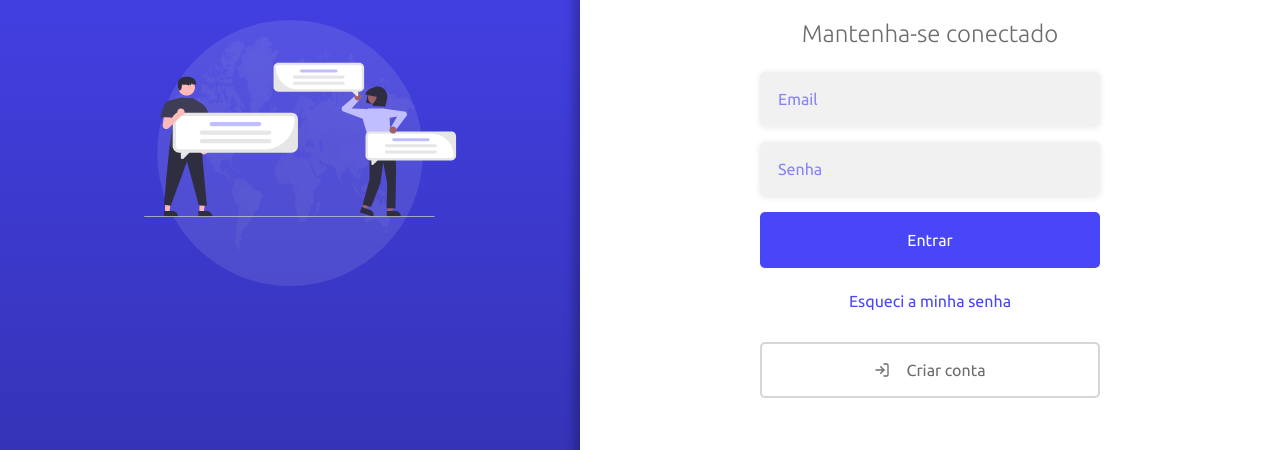
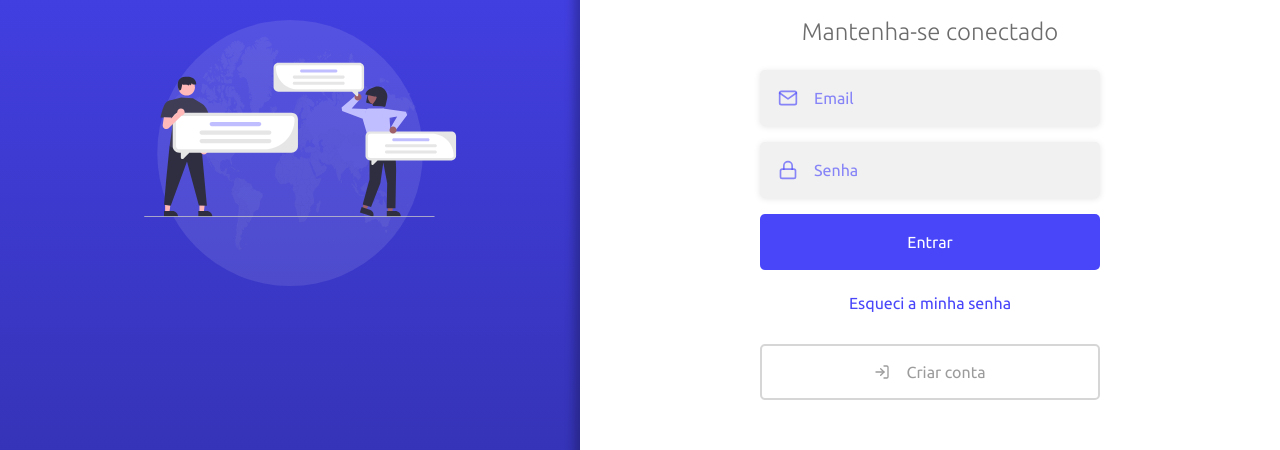
Before and after one commit to LuisPeixoto/Finz-web, a React (Create React App) app: page / in a window 1280 px wide. Shown: the part 247-697 px from the top of the page. Built offline with nearby package versions, Linux system fonts and the light colour scheme.

Commit message:
feat: created input component

```diff
--- /dev/null
+++ b/src/components/Button/secondaryButton.tsx
@@ -0,0 +1,19 @@
+import React, { ButtonHTMLAttributes } from 'react'
+import { SecondaryContainer } from './styles'
+
+interface ButtonProps extends ButtonHTMLAttributes<HTMLButtonElement> {
+  icon?: React.ComponentType
+}
+
+const SecondaryButton: React.FunctionComponent<ButtonProps> = ({
+  children,
+  icon: Icon,
+  ...props
+}) => (
+  <SecondaryContainer type="button" {...props}>
+    {Icon && <Icon />}
+    {children}
+  </SecondaryContainer>
+)
+
+export default SecondaryButton
--- /dev/null
+++ b/src/components/Input/index.tsx
@@ -0,0 +1,20 @@
+import React, { InputHTMLAttributes } from 'react'
+import { Container } from './styles'
+import { IconBaseProps } from 'react-icons'
+
+interface InputProps extends InputHTMLAttributes<HTMLInputElement> {
+  name: string
+  icon?: React.ComponentType<IconBaseProps>
+}
+
+const Input: React.FunctionComponent<InputProps> = ({
+  icon: Icon,
+  ...props
+}) => (
+  <Container>
+    {Icon && <Icon size={20} />}
+    <input {...props} />
+  </Container>
+)
+
+export default Input
--- /dev/null
+++ b/src/components/Input/styles.ts
@@ -0,0 +1,32 @@
+import styled from 'styled-components'
+
+export const Container = styled.div`
+  background: #f1f1f1;
+  border-radius: 5px;
+  border: 2px solid #f1f1f1;
+  color: rgba(73, 70, 250, 0.64);
+  padding: 16px;
+  width: 100%;
+  box-shadow: 0px 1px 6px rgba(0, 0, 0, 0.1);
+  display: flex;
+  align-items: center;
+
+  & + div {
+    margin-top: 16px;
+  }
+
+  input {
+    flex: 1;
+    background: transparent;
+    color: #4946fa;
+    border: none;
+    ::placeholder {
+      color: rgba(73, 70, 250, 0.64);
+      opacity: 1; /* Firefox */
+    }
+  }
+
+  svg {
+    margin-right: 16px;
+  }
+`
--- a/src/pages/SignIn/index.tsx
+++ b/src/pages/SignIn/index.tsx
@@ -1,7 +1,11 @@
 import React from 'react'
 import { Container, Content, Background } from './styles'
 import logoSVG from '../../assets/logo.svg'
-import { FiLogIn } from 'react-icons/fi'
+import { FiLogIn, FiMail, FiLock } from 'react-icons/fi'
+
+import Input from '../../components/Input'
+import MainButton from '../../components/Button/mainButton'
+import SecondaryButton from '../../components/Button/secondaryButton'
 
 const SignIn: React.FC = () => (
   <>
@@ -11,15 +15,17 @@ const SignIn: React.FC = () => (
         <img src={logoSVG} width="200px" alt="Finz" />
         <form>
           <h1>Mantenha-se conectado</h1>
-          <input placeholder="Email" />
-          <input type="password" placeholder="Senha" />
-          <button type="submit">Entrar</button>
+          <Input name="email" icon={FiMail} placeholder="Email" />
+          <Input
+            name="password"
+            icon={FiLock}
+            type="password"
+            placeholder="Senha"
+          />
+          <MainButton type="submit">Entrar</MainButton>
           <a href="#">Esqueci a minha senha</a>
         </form>
-        <button>
-          <FiLogIn />
-          Criar conta
-        </button>
+        <SecondaryButton icon={FiLogIn}>Criar conta</SecondaryButton>
       </Content>
     </Container>
   </>
--- a/src/pages/SignIn/styles.ts
+++ b/src/pages/SignIn/styles.ts
@@ -29,41 +29,6 @@ export const Content = styled.div`
       font-weight: 300;
     }
 
-    input {
-      background: #f1f1f1;
-      border-radius: 5px;
-      border: 2px solid #f1f1f1;
-      padding: 16px;
-      width: 100%;
-      box-shadow: 0px 1px 6px rgba(0, 0, 0, 0.1);
-      color: #4946fa;
-      ::placeholder {
-        color: rgba(73, 70, 250, 0.64);
-        opacity: 1; /* Firefox */
-      }
-
-      & + input {
-        margin-top: 16px;
-      }
-    }
-
-    button {
-      background: #4946fa;
-      height: 56px;
-      border-radius: 5px;
-      border: 0;
-      padding: 0 16px;
-      color: #fff;
-      width: 100%;
-      font-weight: 500;
-      margin-top: 16px;
-      transition: background-color 0.6s;
-
-      &:hover {
-        background-color: ${shade(0.2, '#4946fa')};
-      }
-    }
-
     a {
       color: #4946fa;
       display: block;
@@ -76,32 +41,6 @@ export const Content = styled.div`
       }
     }
   }
-
-  > button {
-    color: #6c6c6c;
-    display: block;
-    width: 340px;
-    text-decoration: none;
-    display: flex;
-    text-align: center;
-    justify-content: center;
-    align-items: center;
-    margin-top: 16px;
-    text-decoration: none;
-    background: none;
-    height: 56px;
-    border-radius: 5px;
-    border: 2px solid #d6d6d6;
-    padding: 0 16px;
-    transition: background-color 0.6s;
-
-    svg {
-      margin-right: 16px;
-    }
-    &:hover {
-      background-color: ${shade(0, '#d6d6d6')};
-    }
-  }
 `
 export const Background = styled.div`
   flex: 1;
```
